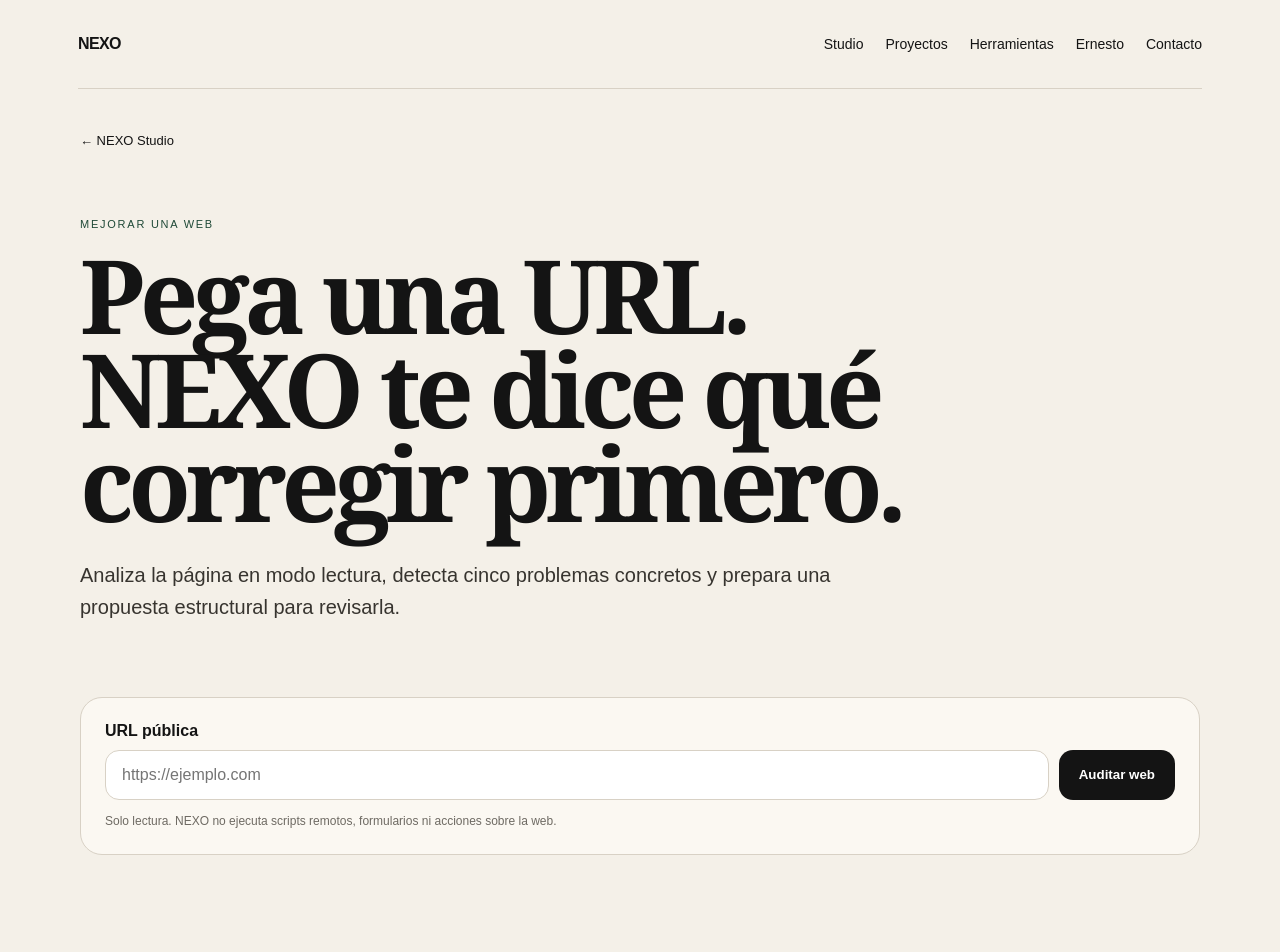
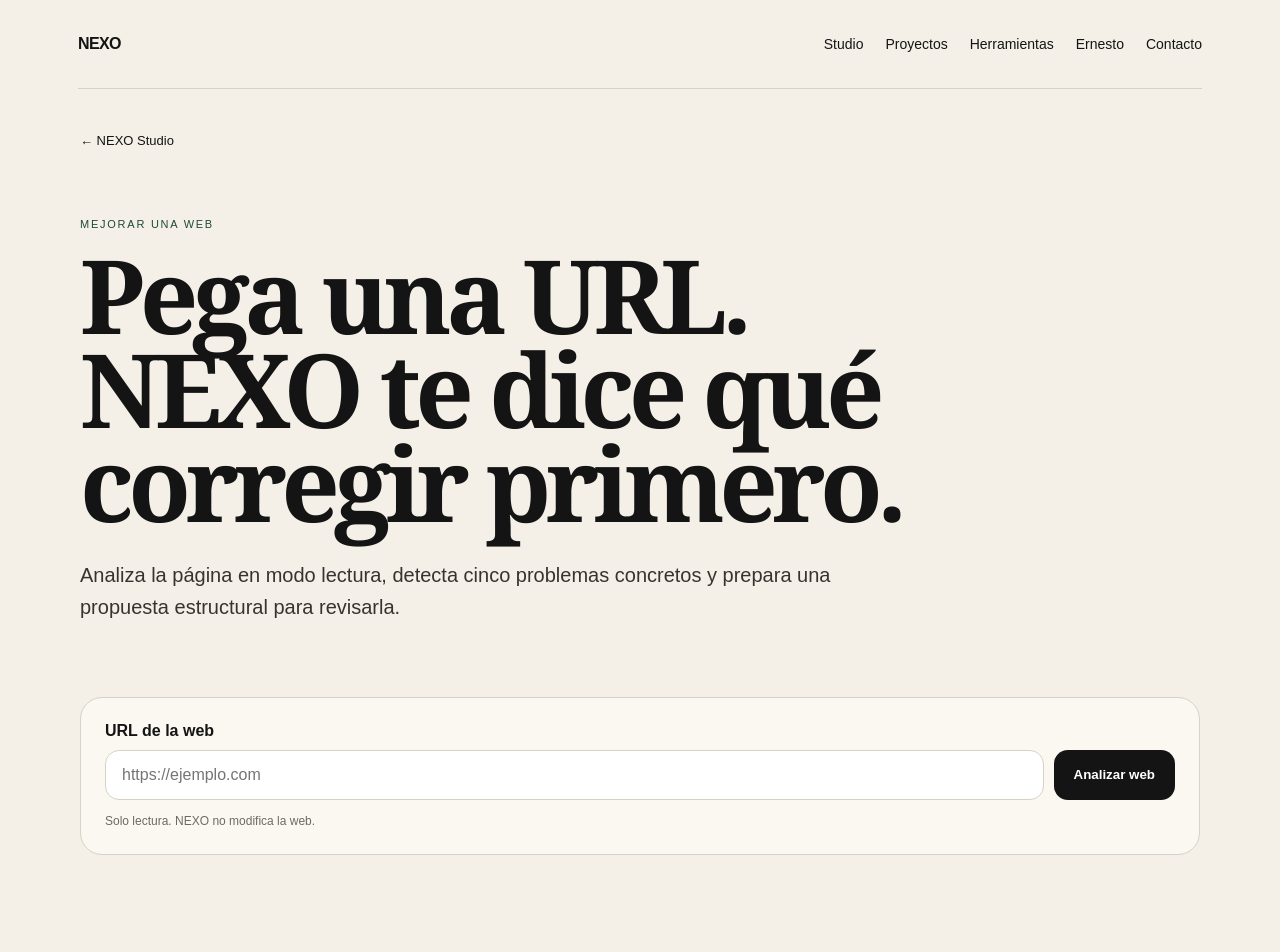
Before and after one commit to ernest196391/ernesto-rondon-nexo, a Next.js app: page /studio/web in a window 1280 px wide. Shown: the top 952 px of the page. Built offline with nearby package versions, Linux system fonts and the light colour scheme.

Commit message:
fix: simplify Web Studio result hierarchy

```diff
--- a/app/studio/web/WebAuditClient.tsx
+++ b/app/studio/web/WebAuditClient.tsx
@@ -21,14 +21,14 @@ export default function WebAuditClient() {
     try {
       const response = await fetch("/api/studio/web-audit", { method: "POST", headers: { "content-type": "application/json" }, body: JSON.stringify({ url }) });
       const data = (await response.json()) as ApiResponse;
-      if (!response.ok || !data.result) throw new Error(data.error || "No se pudo completar la auditoría.");
+      if (!response.ok || !data.result) throw new Error(data.error || "No se pudo analizar la web.");
       setResult(data.result);
       const projectId = projectIdFromLocation();
       if (projectId) {
         await traceCompletedExecution({ projectId, specialistId: "web-studio", title: `Auditoría web: ${data.result.title || data.result.finalUrl}`, kind: "report", memory: `Web Studio auditó ${data.result.finalUrl} y detectó ${data.result.findings.length} hallazgos trazables.` });
         setSaved(true);
       }
-    } catch (err) { setError(err instanceof Error ? err.message : "No se pudo completar la auditoría."); }
+    } catch (err) { setError(err instanceof Error ? err.message : "No se pudo analizar la web."); }
     finally { setLoading(false); }
   }
 
@@ -44,15 +44,38 @@ export default function WebAuditClient() {
   const prototype = result ? buildWebPrototype(result) : null;
 
   return <div className="web-audit-app">
-    <form className="web-audit-form" onSubmit={submit}><label htmlFor="web-url">URL pública</label><div className="web-audit-row"><input id="web-url" type="url" required placeholder="https://ejemplo.com" value={url} onChange={(event) => setUrl(event.target.value)} /><button type="submit" disabled={loading}>{loading ? "Analizando…" : "Auditar web"}</button></div><p>Solo lectura. NEXO no ejecuta scripts remotos, formularios ni acciones sobre la web.</p></form>
+    <form className="web-audit-form" onSubmit={submit}>
+      <label htmlFor="web-url">URL de la web</label>
+      <div className="web-audit-row"><input id="web-url" type="url" required placeholder="https://ejemplo.com" value={url} onChange={(event) => setUrl(event.target.value)} /><button type="submit" disabled={loading}>{loading ? "Analizando…" : "Analizar web"}</button></div>
+      <p>Solo lectura. NEXO no modifica la web.</p>
+    </form>
+
     {error && <div className="web-audit-error" role="alert">{error}</div>}
-    {saved && <div className="web-audit-error" role="status">Ejecución guardada en el proyecto.</div>}
+    {saved && <div className="web-audit-error" role="status">Resultado guardado en el proyecto.</div>}
+
     {result && prototype && <section className="web-audit-result" aria-live="polite">
-      <div className="web-audit-summary"><div><span className="web-audit-kicker">RECONOCIMIENTO</span><h2>{result.title || "Página sin título detectado"}</h2><p>{result.description || "Sin meta description detectada."}</p></div><dl><div><dt>HTTP</dt><dd>{result.status}</dd></div><div><dt>H1</dt><dd>{result.signals.h1Count}</dd></div><div><dt>Enlaces</dt><dd>{result.signals.linkCount}</dd></div><div><dt>Formularios</dt><dd>{result.signals.formCount}</dd></div></dl></div>
-      <div className="web-audit-findings"><span className="web-audit-kicker">DIAGNÓSTICO · 5 HALLAZGOS</span>{result.findings.map((finding, index) => <article key={finding.id}><div className={`web-severity ${finding.severity}`}>{String(index + 1).padStart(2, "0")} · {finding.severity}</div><h3>{finding.evidence}</h3><p><strong>Impacto:</strong> {finding.impact}</p><p><strong>Acción:</strong> {finding.recommendation}</p></article>)}</div>
-      <div className="web-audit-brief"><div><span className="web-audit-kicker">BRIEF DETECTADO</span><h3>{result.brief.detectedPositioning}</h3><p><strong>Prioridad:</strong> {result.brief.primaryGoal}</p></div><div className="web-brief-grid"><article><h4>Acciones primero</h4><ol>{result.brief.priorityActions.map((item) => <li key={item}>{item}</li>)}</ol></article><article><h4>Estructura recomendada</h4><ol>{result.brief.recommendedSections.map((item) => <li key={item}>{item}</li>)}</ol></article></div></div>
-      <div className="web-prototype-block"><div className="web-prototype-heading"><div><span className="web-audit-kicker">PROTOTIPO NAVEGABLE</span><h3>Borrador estructural antes de publicar.</h3></div><span className={`web-review-state ${review}`}>{review === "approved" ? "Aprobado" : review === "changes" ? "Necesita cambios" : "Pendiente de revisión"}</span></div><div className="web-prototype-canvas"><header className="web-prototype-hero"><span>{prototype.eyebrow}</span><h2>{prototype.heroTitle}</h2><p>{prototype.heroCopy}</p><div className="web-prototype-actions"><button type="button">{prototype.primaryCta}</button><a href="#prototype-sections">{prototype.secondaryCta}</a></div></header><div id="prototype-sections" className="web-prototype-sections">{prototype.sections.map((section, index) => <article key={section.title}><span>{String(index + 1).padStart(2, "0")}</span><h4>{section.title}</h4><p>{section.purpose}</p></article>)}</div></div><div className="web-prototype-review" aria-label="Revisión humana del prototipo"><div><strong>NEXO entendió esto.</strong><p>Este borrador no se publica automáticamente. Revísalo antes de avanzar.</p></div><div className="web-review-actions"><button type="button" onClick={approvePrototype}>Aprobar prototipo</button><button type="button" className="secondary" onClick={() => setReview("changes")}>Necesita cambios</button></div></div><ul className="web-prototype-notes">{prototype.notes.map((item) => <li key={item}>{item}</li>)}</ul></div>
-      <div className="web-prototype-rules"><span className="web-audit-kicker">CONTRATO DEL PROTOTIPO</span><ul>{result.brief.prototypeRules.map((item) => <li key={item}>{item}</li>)}</ul></div><div className="web-audit-limitations"><span className="web-audit-kicker">LÍMITES DE ESTA FASE</span><ul>{result.limitations.map((item) => <li key={item}>{item}</li>)}</ul></div>
+      <div className="web-audit-summary">
+        <div><span className="web-audit-kicker">RESUMEN</span><h2>{result.title || "Página sin título"}</h2><p>{result.description || "No se detectó una descripción pública."}</p></div>
+        <dl><div><dt>Estado</dt><dd>{result.status}</dd></div><div><dt>Problemas</dt><dd>{result.findings.length}</dd></div><div><dt>Formularios</dt><dd>{result.signals.formCount}</dd></div><div><dt>Enlaces</dt><dd>{result.signals.linkCount}</dd></div></dl>
+      </div>
+
+      <div className="web-audit-findings">
+        <span className="web-audit-kicker">QUÉ CORREGIR PRIMERO</span>
+        {result.findings.map((finding, index) => <article key={finding.id}><div className={`web-severity ${finding.severity}`}>{String(index + 1).padStart(2, "0")}</div><h3>{finding.evidence}</h3><p>{finding.impact}</p><p><strong>Haz esto:</strong> {finding.recommendation}</p></article>)}
+      </div>
+
+      <div className="web-audit-brief">
+        <div><span className="web-audit-kicker">PROPUESTA</span><h3>{result.brief.detectedPositioning}</h3><p>{result.brief.primaryGoal}</p></div>
+        <div className="web-brief-grid"><article><h4>3 prioridades</h4><ol>{result.brief.priorityActions.map((item) => <li key={item}>{item}</li>)}</ol></article><article><h4>Estructura recomendada</h4><ol>{result.brief.recommendedSections.map((item) => <li key={item}>{item}</li>)}</ol></article></div>
+      </div>
+
+      <div className="web-prototype-block">
+        <div className="web-prototype-heading"><div><span className="web-audit-kicker">BORRADOR</span><h3>Así podría ordenarse mejor la página.</h3></div><span className={`web-review-state ${review}`}>{review === "approved" ? "Aprobado" : review === "changes" ? "Revisar" : "Pendiente"}</span></div>
+        <div className="web-prototype-canvas"><header className="web-prototype-hero"><span>{prototype.eyebrow}</span><h2>{prototype.heroTitle}</h2><p>{prototype.heroCopy}</p><div className="web-prototype-actions"><button type="button">{prototype.primaryCta}</button><a href="#prototype-sections">{prototype.secondaryCta}</a></div></header><div id="prototype-sections" className="web-prototype-sections">{prototype.sections.map((section, index) => <article key={section.title}><span>{String(index + 1).padStart(2, "0")}</span><h4>{section.title}</h4><p>{section.purpose}</p></article>)}</div></div>
+        <div className="web-prototype-review"><div><strong>¿La propuesta va en la dirección correcta?</strong><p>NEXO no publica ningún cambio automáticamente.</p></div><div className="web-review-actions"><button type="button" onClick={approvePrototype}>Aprobar</button><button type="button" className="secondary" onClick={() => setReview("changes")}>Quiero cambios</button></div></div>
+      </div>
+
+      <details className="web-prototype-rules"><summary>Ver criterios y límites del análisis</summary><ul>{result.brief.prototypeRules.map((item) => <li key={item}>{item}</li>)}{result.limitations.map((item) => <li key={item}>{item}</li>)}</ul></details>
     </section>}
   </div>;
 }
```
